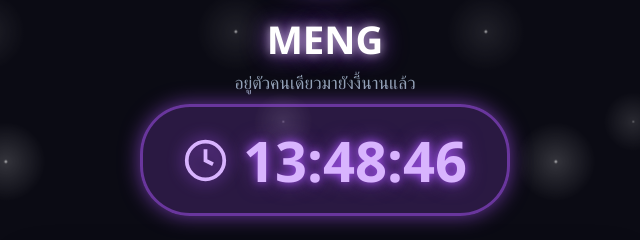
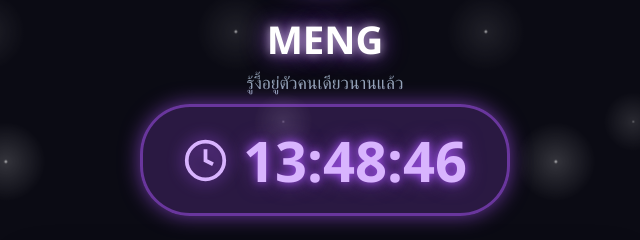
Before and after one commit to MENGS2/meng-profile, a plain HTML site: page index.html in a window 1280 px wide. Shown: the part 205-445 px from the top of the page, 315-955 px from the left. Drawn offline with Linux system fonts and the light colour scheme.

Commit message:
Update index.html

```diff
--- a/index.html
+++ b/index.html
@@ -88,7 +88,7 @@
         <header>
             <img src="https://i.postimg.cc/d3DRvnbV/1789830701394.jpg" alt="รูปโปรไฟล์ของ MENG" class="avatar">
             <h1>MENG</h1>
-            <p class="job-title">อยู่ตัวคนเดียวมายังงี้นานแล้ว</p>
+            <p class="job-title">รู้งี้อยู่ตัวคนเดียวนานแล้ว</p>
             <div class="clock-container">
                 <svg viewBox="0 0 24 24" fill="none" stroke="currentColor" stroke-width="2"><circle cx="12" cy="12" r="10"></circle><polyline points="12 6 12 12 16 14"></polyline></svg>
                 <span id="digital-clock">00:00:00</span>
```
